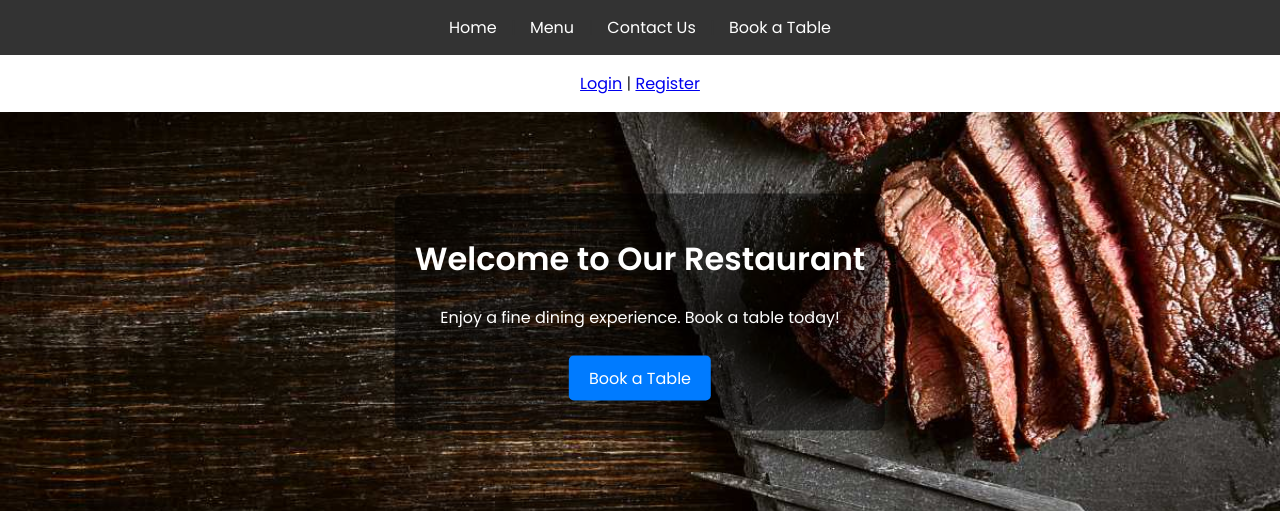
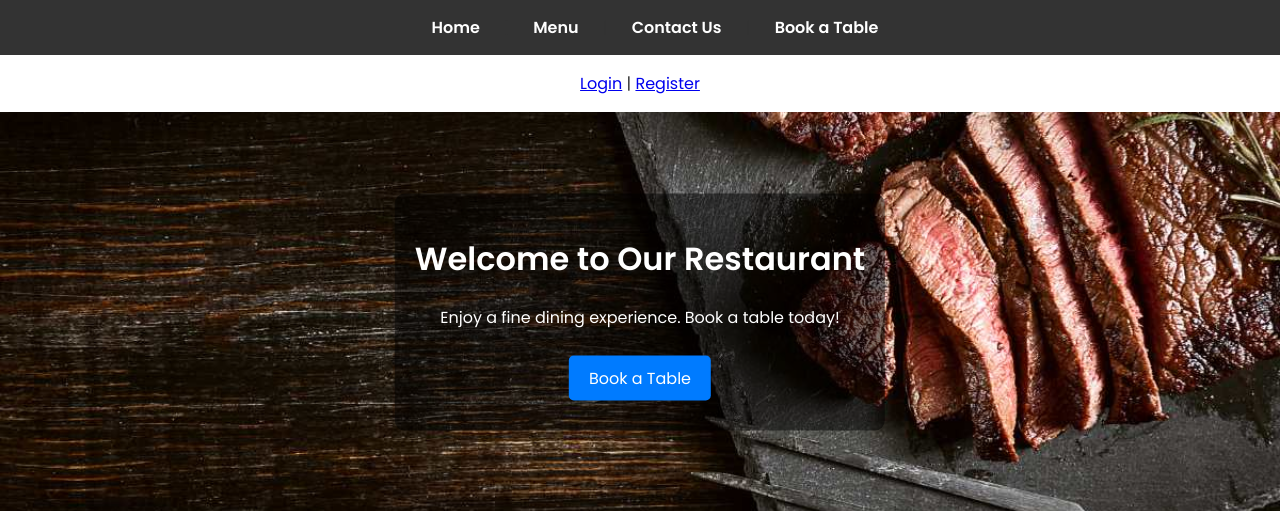
Before and after one commit to Nickflanagn24/searsteaks, a Django app: page / in a window 1280 px wide. Shown: the top 511 px of the page. Run offline with Django 5.2, Linux system fonts and the light colour scheme.

Commit message:
Improved navigation bar styling and added sticky effect

```diff
--- a/bookings/static/css/style.css
+++ b/bookings/static/css/style.css
@@ -11,14 +11,21 @@ body {
 nav {
     background-color: #333;
     padding: 15px;
+    position: sticky;
+    top: 0;
+    width: 100%;
+    z-index: 100;
 }
 nav a {
     color: white;
     text-decoration: none;
-    padding: 10px;
+    padding: 12px 20px;
+    font-weight: 600;
+    transition: background-color 0.3s ease-in-out;
 }
 nav a:hover {
     background-color: #555;
+    border-radius: 5px;
 }
 
 /* Layout */
```
